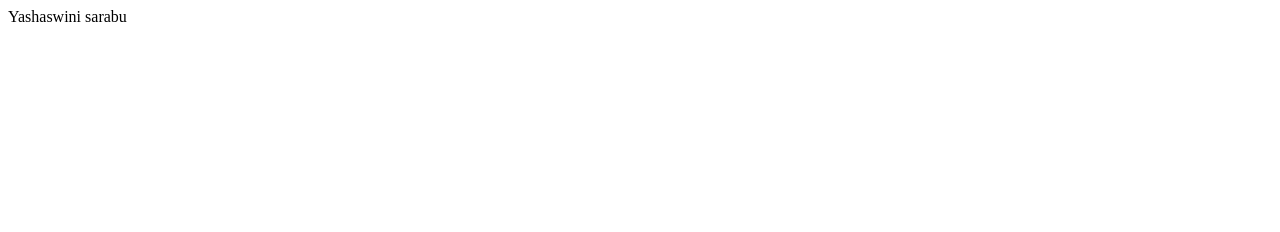
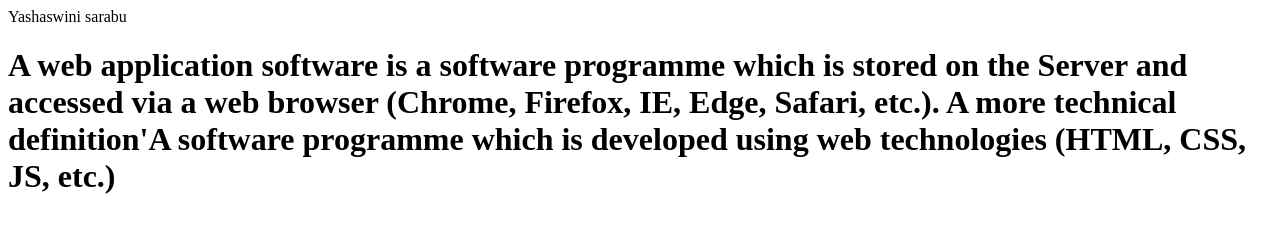
Before and after one commit to 44-563-Web-Apps-S24/44563-webapps-s24-assignment3-S571495, a plain HTML site: page index.html in a window 1280 px wide. Drawn offline with Linux system fonts and the light colour scheme.

Commit message:
modified index.html

```diff
--- a/index.html
+++ b/index.html
@@ -3,6 +3,10 @@
     <head>Yashaswini sarabu</head>
     <title>WebApps Assignment 03</title>
     <body><h1>
+        A web application software is a software programme which is stored on the Server and accessed via a web browser
+        (Chrome, Firefox, IE, Edge, Safari, etc.).
+        A more technical definition'A software programme which is developed using web technologies
+        (HTML, CSS, JS, etc.)
 
     </h1></body>
 </html>
```
